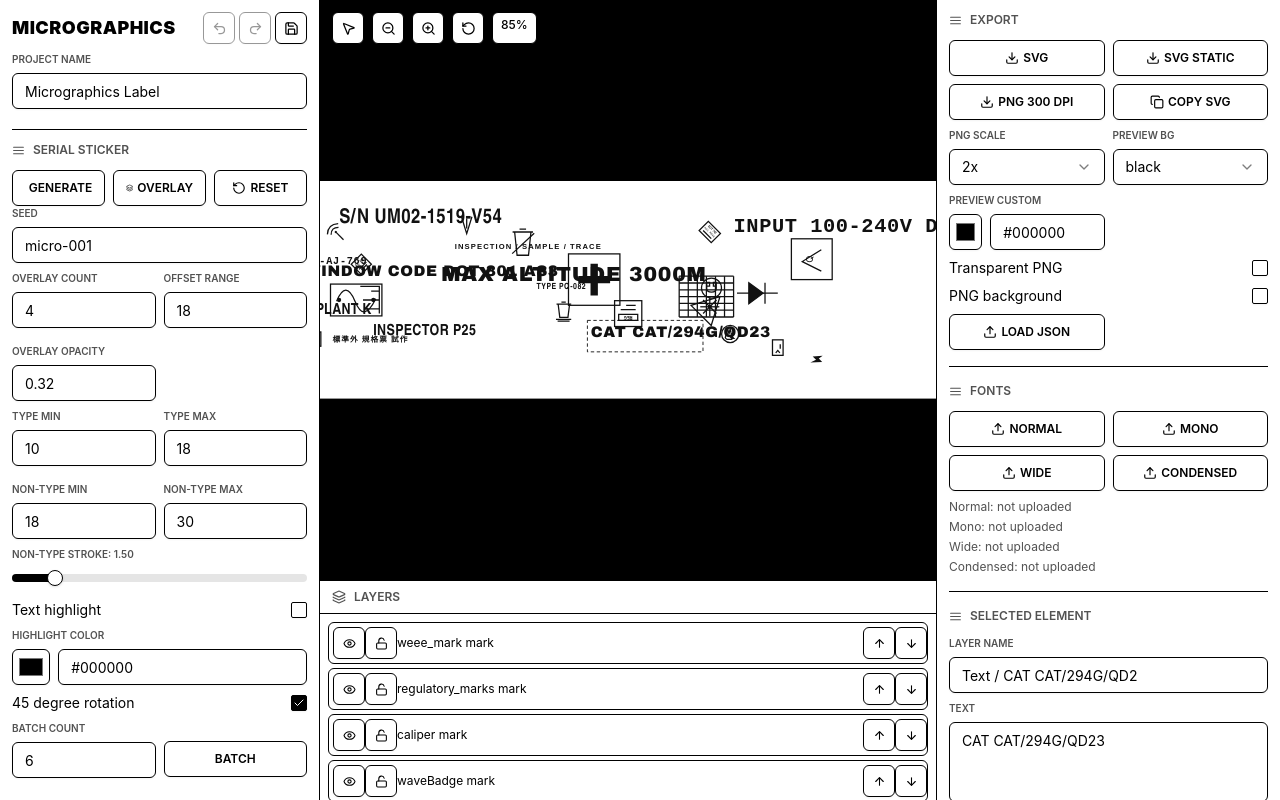
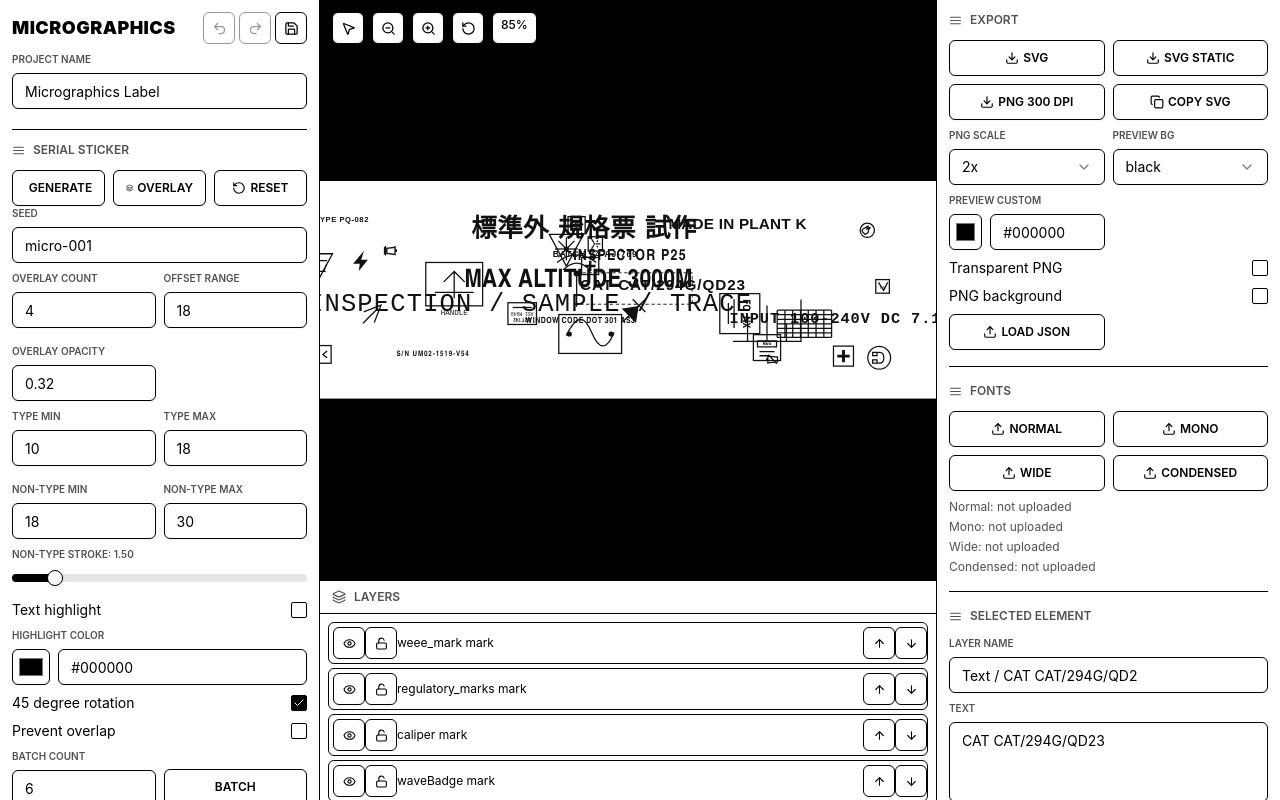
Before and after one commit to h9x000/Micrographics.app, a React (Vite) app: page / in a window 1280 px wide. Built offline with nearby package versions, Linux system fonts and the light colour scheme.

Commit message:
Add overlap prevention toggle

```diff
--- a/src/App.tsx
+++ b/src/App.tsx
@@ -69,11 +69,125 @@ function clampElement(element: GraphicElement, project: Project): GraphicElement
 }
 
 function applyElementPatch(element: GraphicElement, patch: Partial<GraphicElement>, project: Project): GraphicElement {
-  return clampElement({ ...element, ...patch } as GraphicElement, project);
+  const patched = clampElement({ ...element, ...patch } as GraphicElement, project);
+  if (project.generator.preventOverlap && elementOverlaps(patched, project, new Set([element.id]))) {
+    return clampElement(element, project);
+  }
+  return patched;
 }
 
 function clampProjectElements(project: Project): Project {
   return { ...project, elements: project.elements.map((element) => clampElement(element, project)) };
+}
+
+interface Rect {
+  x: number;
+  y: number;
+  width: number;
+  height: number;
+}
+
+function estimateTextLineWidth(line: string, element: TextElement) {
+  const family = element.fontFamily.toLowerCase();
+  const baseFactor = family.includes("mono") ? 0.62 : family.includes("condensed") ? 0.54 : family.includes("wide") || family.includes("black") ? 0.76 : 0.66;
+  const glyphWidth = Array.from(line).reduce((total, char) => {
+    const codePoint = char.codePointAt(0) ?? 0;
+    const factor = /\s/.test(char) ? 0.35 : codePoint > 255 ? 0.95 : /[.,:;|/\\-]/.test(char) ? 0.4 : baseFactor;
+    return total + element.fontSize * factor;
+  }, 0);
+  return glyphWidth + Math.max(0, line.length - 1) * element.letterSpacing;
+}
+
+function baseElementRect(element: GraphicElement): Rect {
+  if (element.kind !== "text") {
+    return { x: element.x, y: element.y, width: element.width, height: element.height };
+  }
+  const lines = transformedText(element).split("\n");
+  const width = Math.max(element.width, ...lines.map((line) => estimateTextLineWidth(line, element)));
+  const height = Math.max(element.height, lines.length * element.fontSize * element.lineHeight);
+  return { x: element.x, y: element.y, width, height };
+}
+
+function elementRect(element: GraphicElement): Rect {
+  const baseRect = baseElementRect(element);
+  const rotation = ((element.rotation % 360) + 360) % 360;
+  if (rotation === 0) {
+    return baseRect;
+  }
+  const radians = rotation * Math.PI / 180;
+  const cos = Math.cos(radians);
+  const sin = Math.sin(radians);
+  const origin = { x: element.x + element.width / 2, y: element.y + element.height / 2 };
+  const corners = [
+    { x: baseRect.x, y: baseRect.y },
+    { x: baseRect.x + baseRect.width, y: baseRect.y },
+    { x: baseRect.x + baseRect.width, y: baseRect.y + baseRect.height },
+    { x: baseRect.x, y: baseRect.y + baseRect.height }
+  ].map((point) => ({
+    x: origin.x + (point.x - origin.x) * cos - (point.y - origin.y) * sin,
+    y: origin.y + (point.x - origin.x) * sin + (point.y - origin.y) * cos
+  }));
+  const xs = corners.map((point) => point.x);
+  const ys = corners.map((point) => point.y);
+  const left = Math.min(...xs);
+  const top = Math.min(...ys);
+  return {
+    x: left,
+    y: top,
+    width: Math.max(...xs) - left,
+    height: Math.max(...ys) - top
+  };
+}
+
+function rectsOverlap(a: Rect, b: Rect) {
+  return a.x < b.x + b.width && a.x + a.width > b.x && a.y < b.y + b.height && a.y + a.height > b.y;
+}
+
+function elementOverlaps(element: GraphicElement, project: Project, ignoredIds = new Set<string>()) {
+  if (!element.visible) return false;
+  const rect = elementRect(element);
+  return project.elements.some((other) => other.visible && !ignoredIds.has(other.id) && rectsOverlap(rect, elementRect(other)));
+}
+
+function findOpenElementPosition(element: GraphicElement, project: Project, ignoredIds = new Set<string>()): GraphicElement | null {
+  const clamped = clampElement(element, project);
+  if (!elementOverlaps(clamped, project, ignoredIds)) return clamped;
+
+  const grid = Math.max(1, project.canvas.gridSize || 8);
+  const maxX = Math.max(0, project.canvas.width - clamped.width);
+  const maxY = Math.max(0, project.canvas.height - clamped.height);
+  let best: GraphicElement | null = null;
+  let bestDistance = Number.POSITIVE_INFINITY;
+
+  for (let y = 0; y <= maxY; y += grid) {
+    for (let x = 0; x <= maxX; x += grid) {
+      const candidate = { ...clamped, x, y } as GraphicElement;
+      if (elementOverlaps(candidate, project, ignoredIds)) continue;
+      const distance = (x - clamped.x) ** 2 + (y - clamped.y) ** 2;
+      if (distance < bestDistance) {
+        best = candidate;
+        bestDistance = distance;
+      }
+    }
+  }
+
+  return best;
+}
+
+function resolveProjectOverlaps(project: Project): Project {
+  const clamped = clampProjectElements(project);
+  if (!clamped.generator.preventOverlap) return clamped;
+
+  const placed: GraphicElement[] = [];
+  const elements = clamped.elements.map((element) => {
+    if (!element.visible) return element;
+    const placedProject = { ...clamped, elements: placed };
+    const next = findOpenElementPosition(element, placedProject) ?? element;
+    placed.push(next);
+    return next;
+  });
+
+  return { ...clamped, elements };
 }
 
 function roundedCanvasWidth(width: number, gridSize: number): number {
@@ -82,7 +196,7 @@ function roundedCanvasWidth(width: number, gridSize: number): number {
 }
 
 function cleanProject(project: Project): Project {
-  return clampProjectElements({
+  return resolveProjectOverlaps({
     ...project,
     palette: "blackWhite",
     customPalette: ["#111111", "#ffffff", "#111111"],
@@ -96,7 +210,8 @@ function cleanProject(project: Project): Project {
       template: "serial",
       textHighlight: project.generator?.textHighlight ?? false,
       textHighlightColor: project.generator?.textHighlightColor ?? "#000000",
-      allow45Rotation: project.generator?.allow45Rotation ?? true
+      allow45Rotation: project.generator?.allow45Rotation ?? true,
+      preventOverlap: project.generator?.preventOverlap ?? false
     },
     fonts: {
       normal: project.fonts?.normal ?? null,
@@ -290,8 +405,13 @@ function App() {
     commit((p) => {
       const clones = p.elements
         .filter((el) => p.selectedIds.includes(el.id))
-        .map((el) => clampElement({ ...el, id: `${el.id}-copy-${Date.now()}`, name: `${el.name} copy`, x: el.x + 16, y: el.y + 16, locked: false }, p));
-      return { ...p, elements: [...p.elements, ...(clones as GraphicElement[])], selectedIds: clones.map((el) => el.id) };
+        .map((el) => ({ ...el, id: `${el.id}-copy-${Date.now()}`, name: `${el.name} copy`, x: el.x + 16, y: el.y + 16, locked: false } as GraphicElement))
+        .reduce<GraphicElement[]>((placed, clone) => {
+          const projectWithPlaced = { ...p, elements: [...p.elements, ...placed] };
+          const next = p.generator.preventOverlap ? findOpenElementPosition(clone, projectWithPlaced) : clampElement(clone, p);
+          return next ? [...placed, next] : placed;
+        }, []);
+      return { ...p, elements: [...p.elements, ...clones], selectedIds: clones.map((el) => el.id) };
     });
   }
 
@@ -321,7 +441,10 @@ function App() {
       lineHeight: 1.1,
       transform: "uppercase"
     };
-    commit((p) => ({ ...p, elements: [...p.elements, el], selectedIds: [el.id] }));
+    commit((p) => {
+      const next = p.generator.preventOverlap ? findOpenElementPosition(el, p) : clampElement(el, p);
+      return next ? { ...p, elements: [...p.elements, next], selectedIds: [next.id] } : p;
+    });
   }
 
   function addShape(shape: ShapeElement["shape"]) {
@@ -345,7 +468,10 @@ function App() {
       rows: 4,
       columns: 6
     };
-    commit((p) => ({ ...p, elements: [...p.elements, el], selectedIds: [el.id] }));
+    commit((p) => {
+      const next = p.generator.preventOverlap ? findOpenElementPosition(el, p) : clampElement(el, p);
+      return next ? { ...p, elements: [...p.elements, next], selectedIds: [next.id] } : p;
+    });
   }
 
   function addIcon(icon: IconElement["icon"]) {
@@ -368,7 +494,10 @@ function App() {
       visible: true,
       locked: false
     };
-    commit((p) => ({ ...p, elements: [...p.elements, el], selectedIds: [el.id] }));
+    commit((p) => {
+      const next = p.generator.preventOverlap ? findOpenElementPosition(el, p) : clampElement(el, p);
+      return next ? { ...p, elements: [...p.elements, next], selectedIds: [next.id] } : p;
+    });
   }
 
   function loadProjectJson(event: ChangeEvent<HTMLInputElement>) {
@@ -472,7 +601,7 @@ function App() {
         <Section title="Serial Sticker">
           <div className="mt-2 grid grid-cols-3 gap-2">
             <button className="tool-button" onClick={() => commit((p) => regenerate(p, `${p.generator.seed}-${Date.now()}`))}><Shuffle size={14} />Generate</button>
-            <button className="tool-button" onClick={() => commit((p) => ({ ...p, elements: [...p.elements, ...makeOverlay(p)] }))}><Layers size={14} />Overlay</button>
+            <button className="tool-button" onClick={() => commit((p) => resolveProjectOverlaps({ ...p, elements: [...p.elements, ...makeOverlay(p)] }))}><Layers size={14} />Overlay</button>
             <button className="tool-button" onClick={() => commit(() => cleanProject(createProject("micro-001", "serial")))}><RotateCcw size={14} />Reset</button>
           </div>
           <Field label="Seed" value={project.generator.seed} onChange={(seed) => silent((p) => ({ ...p, generator: { ...p.generator, seed }, humanize: { ...p.humanize, seed } }))} />
@@ -491,9 +620,10 @@ function App() {
           <Toggle label="Text highlight" checked={project.generator.textHighlight ?? false} onChange={(textHighlight) => commit((p) => ({ ...p, generator: { ...p.generator, textHighlight } }))} />
           <ColorField label="Highlight color" value={project.generator.textHighlightColor ?? "#000000"} onChange={(textHighlightColor) => commit((p) => ({ ...p, generator: { ...p.generator, textHighlightColor } }))} />
           <Toggle label="45 degree rotation" checked={project.generator.allow45Rotation ?? true} onChange={(allow45Rotation) => commit((p) => ({ ...p, generator: { ...p.generator, allow45Rotation } }))} />
+          <Toggle label="Prevent overlap" checked={project.generator.preventOverlap ?? false} onChange={(preventOverlap) => commit((p) => resolveProjectOverlaps({ ...p, generator: { ...p.generator, preventOverlap } }))} />
           <div className="grid grid-cols-2 gap-2">
             <NumberField label="Batch count" value={project.generator.batchCount} onChange={(batchCount) => commit((p) => ({ ...p, generator: { ...p.generator, batchCount } }))} />
-            <button className="tool-button mt-5" onClick={() => commit((p) => clampProjectElements({ ...p, generator: { ...p.generator, seed: `batch-${Date.now()}`, template: "serial" }, elements: Array.from({ length: p.generator.batchCount }, (_, i) => templates.serial.build(`${p.generator.seed}-${i}`, p.generator).elements.map((el) => ({ ...el, id: `${el.id}-batch-${i}`, x: el.x + (i % 3) * 32, y: el.y + Math.floor(i / 3) * 24, opacity: 0.55 }))).flat() as GraphicElement[] }))}>Batch</button>
+            <button className="tool-button mt-5" onClick={() => commit((p) => resolveProjectOverlaps({ ...p, generator: { ...p.generator, seed: `batch-${Date.now()}`, template: "serial" }, elements: Array.from({ length: p.generator.batchCount }, (_, i) => templates.serial.build(`${p.generator.seed}-${i}`, p.generator).elements.map((el) => ({ ...el, id: `${el.id}-batch-${i}`, x: el.x + (i % 3) * 32, y: el.y + Math.floor(i / 3) * 24, opacity: 0.55 }))).flat() as GraphicElement[] }))}>Batch</button>
           </div>
         </Section>
         <Section title="Humanize">
@@ -788,7 +918,7 @@ function LayerList({ project, commit, select, moveLayer }: { project: Project; c
       <div className="flex-1 overflow-auto p-2">
         {[...project.elements].reverse().map((el) => (
           <div key={el.id} className={`mb-1 grid grid-cols-[28px_28px_1fr_28px_28px] items-center gap-1 rounded-md border px-1 py-1 text-xs ${project.selectedIds.includes(el.id) ? "border-black bg-neutral-100" : "border-black bg-white"}`} onClick={() => select(el.id)}>
-            <button className="icon-button" title="Show/hide" onClick={(event) => { event.stopPropagation(); commit((p) => ({ ...p, elements: p.elements.map((item) => item.id === el.id ? { ...item, visible: !item.visible } : item) })); }}>{el.visible ? <Eye size={13} /> : <EyeOff size={13} />}</button>
+            <button className="icon-button" title="Show/hide" onClick={(event) => { event.stopPropagation(); commit((p) => resolveProjectOverlaps({ ...p, elements: p.elements.map((item) => item.id === el.id ? { ...item, visible: !item.visible } : item) })); }}>{el.visible ? <Eye size={13} /> : <EyeOff size={13} />}</button>
             <button className="icon-button" title="Lock" onClick={(event) => { event.stopPropagation(); commit((p) => ({ ...p, elements: p.elements.map((item) => item.id === el.id ? { ...item, locked: !item.locked } : item) })); }}>{el.locked ? <Lock size={13} /> : <LockOpen size={13} />}</button>
             <span className="truncate">{el.name}</span>
             <button className="icon-button" title="Move up" onClick={(event) => { event.stopPropagation(); moveLayer(el.id, 1); }}><ArrowUp size={13} /></button>
--- a/src/generator.ts
+++ b/src/generator.ts
@@ -140,6 +140,82 @@ function overlaps(a: Rect, b: Rect, gap: number) {
   return a.x < b.x + b.w + gap && a.x + a.w + gap > b.x && a.y < b.y + b.h + gap && a.y + a.h + gap > b.y;
 }
 
+function transformedTextValue(element: TextElement) {
+  if (element.transform === "uppercase") return element.text.toUpperCase();
+  if (element.transform === "lowercase") return element.text.toLowerCase();
+  return element.text;
+}
+
+function estimateTextLineWidth(line: string, element: TextElement) {
+  const family = element.fontFamily.toLowerCase();
+  const baseFactor = family.includes("mono") ? 0.62 : family.includes("condensed") ? 0.54 : family.includes("wide") || family.includes("black") ? 0.76 : 0.66;
+  const glyphWidth = Array.from(line).reduce((total, char) => {
+    const codePoint = char.codePointAt(0) ?? 0;
+    const factor = /\s/.test(char) ? 0.35 : codePoint > 255 ? 0.95 : /[.,:;|/\\-]/.test(char) ? 0.4 : baseFactor;
+    return total + element.fontSize * factor;
+  }, 0);
+  return glyphWidth + Math.max(0, line.length - 1) * element.letterSpacing;
+}
+
+function baseElementRect(element: GraphicElement): Rect {
+  if (element.kind !== "text") {
+    return { x: element.x, y: element.y, w: element.width, h: element.height };
+  }
+  const lines = transformedTextValue(element).split("\n");
+  const w = Math.max(element.width, ...lines.map((line) => estimateTextLineWidth(line, element)));
+  const h = Math.max(element.height, lines.length * element.fontSize * element.lineHeight);
+  return { x: element.x, y: element.y, w, h };
+}
+
+function elementRect(element: GraphicElement): Rect {
+  const baseRect = baseElementRect(element);
+  const rotation = ((element.rotation % 360) + 360) % 360;
+  if (rotation === 0) {
+    return baseRect;
+  }
+  const radians = rotation * Math.PI / 180;
+  const cos = Math.cos(radians);
+  const sin = Math.sin(radians);
+  const origin = { x: element.x + element.width / 2, y: element.y + element.height / 2 };
+  const corners = [
+    { x: baseRect.x, y: baseRect.y },
+    { x: baseRect.x + baseRect.w, y: baseRect.y },
+    { x: baseRect.x + baseRect.w, y: baseRect.y + baseRect.h },
+    { x: baseRect.x, y: baseRect.y + baseRect.h }
+  ].map((point) => ({
+    x: origin.x + (point.x - origin.x) * cos - (point.y - origin.y) * sin,
+    y: origin.y + (point.x - origin.x) * sin + (point.y - origin.y) * cos
+  }));
+  const xs = corners.map((point) => point.x);
+  const ys = corners.map((point) => point.y);
+  const left = Math.min(...xs);
+  const top = Math.min(...ys);
+  return {
+    x: left,
+    y: top,
+    w: Math.max(...xs) - left,
+    h: Math.max(...ys) - top
+  };
+}
+
+function rotatedSlotSize(width: number, height: number, rotation: number) {
+  const rotationValue = ((rotation % 360) + 360) % 360;
+  if (rotationValue === 0 || rotationValue === 180) {
+    return { width, height, offsetX: 0, offsetY: 0 };
+  }
+  const radians = rotationValue * Math.PI / 180;
+  const cos = Math.abs(Math.cos(radians));
+  const sin = Math.abs(Math.sin(radians));
+  const rotatedWidth = width * cos + height * sin;
+  const rotatedHeight = width * sin + height * cos;
+  return {
+    width: rotatedWidth,
+    height: rotatedHeight,
+    offsetX: (rotatedWidth - width) / 2,
+    offsetY: (rotatedHeight - height) / 2
+  };
+}
+
 interface Rect {
   x: number;
   y: number;
@@ -147,7 +223,7 @@ interface Rect {
   h: number;
 }
 
-function randomSlot(rng: Rng, canvas: CanvasSettings, width: number, height: number, occupied: Rect[], loose = false): Rect {
+function randomSlot(rng: Rng, canvas: CanvasSettings, width: number, height: number, occupied: Rect[], loose = false, strict = false): Rect | null {
   const grid = canvas.gridSize || 8;
   const gap = loose ? 0 : pick(rng, [8, 8, 16, 24]);
   const maxX = Math.max(canvas.padding, canvas.width - canvas.padding - width);
@@ -164,6 +240,7 @@ function randomSlot(rng: Rng, canvas: CanvasSettings, width: number, height: num
       return rect;
     }
   }
+  if (strict) return null;
   const rect = {
     x: Math.round(between(rng, canvas.padding, maxX) / grid) * grid,
     y: Math.round(between(rng, canvas.padding, maxY) / grid) * grid,
@@ -181,13 +258,14 @@ function paletteFor(seed: string, canvas: CanvasSettings) {
   return palette;
 }
 
-function componentLibrary(rng: Rng, canvas: CanvasSettings, seed: string, settings?: Partial<Project["generator"]>): { type: Array<() => GraphicElement>; nonType: Array<() => GraphicElement> } {
+function componentLibrary(rng: Rng, canvas: CanvasSettings, seed: string, settings?: Partial<Project["generator"]>): { type: Array<() => GraphicElement | null>; nonType: Array<() => GraphicElement | null> } {
   const m = metadata(rng);
   const palette = paletteFor(seed, canvas);
   const occupied: Rect[] = [];
   const rotations = rotationOptions(settings?.allow45Rotation ?? true);
   const nonTypeStrokeWidth = normalizeStrokeWidth(settings?.nonTypeStrokeWidth ?? 1.5);
-  const makeSlot = (w: number, h: number, loose = false) => randomSlot(rng, canvas, w, h, occupied, loose);
+  const preventOverlap = settings?.preventOverlap ?? false;
+  const makeSlot = (w: number, h: number, loose = false) => randomSlot(rng, canvas, w, h, occupied, loose, preventOverlap);
   const label = () => pick(rng, ["NX", "FC", "RU", "TC", "SA", "Q", "VX", "K"]);
   const glyphs = ["⏚", "⎓", "⏻", "⌁", "⌖", "⌬", "◆", "◇", "□", "▣", "▲", "△", "●", "○", "※", "№", "Ω", "µ", "±", "↯"];
   const textLines = [
@@ -245,34 +323,44 @@ function componentLibrary(rng: Rng, canvas: CanvasSettings, seed: string, settin
     const w = pick(rng, [96, 128, 160, 208, 264, 336, 416]);
     const fs = pick(rng, [8, 9, 10, 12, 14, 18, 24, 30]);
     const h = Math.max(14, Math.ceil(fs * pick(rng, [1.2, 1.6, 2.2])));
-    const slot = makeSlot(w, h);
     const value = textQueue[i % textQueue.length];
     const role = pick(rng, ["normal", "mono", "wide", "condensed"] as FontRole[]);
-    const el = role === "mono" ? mono(rng, `Data / ${value.slice(0, 16)}`, value, slot.x, slot.y, w, h, fs, pick(rng, [500, 600, 700])) : text(rng, `Text / ${value.slice(0, 16)}`, value, slot.x, slot.y, w, h, fs, pick(rng, [600, 700, 800, 900]), role);
+    const el = role === "mono" ? mono(rng, `Data / ${value.slice(0, 16)}`, value, 0, 0, w, h, fs, pick(rng, [500, 600, 700])) : text(rng, `Text / ${value.slice(0, 16)}`, value, 0, 0, w, h, fs, pick(rng, [600, 700, 800, 900]), role);
     el.fill = pick(rng, [palette.fg, palette.fg, palette.muted]);
     el.stroke = "none";
     el.strokeWidth = 0;
+    const bounds = preventOverlap ? elementRect(el) : { w, h };
+    const slot = makeSlot(bounds.w, bounds.h);
+    if (!slot) return null;
+    el.x = slot.x;
+    el.y = slot.y;
     return el;
   };
 
   const shapeFactory = (kind: ShapeKind) => () => {
     const w = pick(rng, [32, 48, 64, 96, 128, 176, 240]);
     const h = kind === "barcode" ? pick(rng, [36, 48, 72, 96]) : pick(rng, [16, 24, 32, 48, 64, 96, 144]);
-    const slot = makeSlot(w, Math.max(1, h));
-    const el = shape(rng, kind, `${kind} component`, slot.x, slot.y, w, Math.max(1, h), kind === "rect" || kind === "pill" || kind === "grid" ? "none" : palette.fg, pick(rng, [palette.fg, palette.fg, palette.muted]));
+    const rotation = pick(rng, rotations);
+    const slotSize = preventOverlap ? rotatedSlotSize(w, Math.max(1, h), rotation) : { width: w, height: Math.max(1, h), offsetX: 0, offsetY: 0 };
+    const slot = makeSlot(slotSize.width, slotSize.height);
+    if (!slot) return null;
+    const el = shape(rng, kind, `${kind} component`, slot.x + slotSize.offsetX, slot.y + slotSize.offsetY, w, Math.max(1, h), kind === "rect" || kind === "pill" || kind === "grid" ? "none" : palette.fg, pick(rng, [palette.fg, palette.fg, palette.muted]));
     el.strokeWidth = nonTypeStrokeWidth;
-    el.rotation = pick(rng, rotations);
+    el.rotation = rotation;
     return el;
   };
 
   const iconFactory = (kind: IconKind) => () => {
     const size = pick(rng, [20, 24, 28, 32, 40, 48, 56, 72, 88]);
-    const slot = makeSlot(size, size);
-    const el = icon(rng, kind, `${kind} mark`, slot.x, slot.y, size, kind === "cert" || kind === "stamp" || kind === "logo" ? label() : kind === "glyph" ? pick(rng, glyphs) : undefined);
+    const rotation = pick(rng, rotations);
+    const slotSize = preventOverlap ? rotatedSlotSize(size, size, rotation) : { width: size, height: size, offsetX: 0, offsetY: 0 };
+    const slot = makeSlot(slotSize.width, slotSize.height);
+    if (!slot) return null;
+    const el = icon(rng, kind, `${kind} mark`, slot.x + slotSize.offsetX, slot.y + slotSize.offsetY, size, kind === "cert" || kind === "stamp" || kind === "logo" ? label() : kind === "glyph" ? pick(rng, glyphs) : undefined);
     el.fill = palette.fg;
     el.stroke = pick(rng, [palette.fg, palette.fg, palette.muted]);
     el.strokeWidth = nonTypeStrokeWidth;
-    el.rotation = pick(rng, rotations);
+    el.rotation = rotation;
     return el;
   };
 
@@ -363,7 +451,7 @@ function randomComposition(seed: string, template: TemplateId, settings?: Partia
   const selected = [
     ...shuffle(rng, library.type).slice(0, typeCount),
     ...shuffle(rng, library.nonType).slice(0, nonTypeCount)
-  ].map((make) => clampElementToCanvas(make(), canvas));
+  ].map((make) => make()).filter((element): element is GraphicElement => Boolean(element)).map((element) => clampElementToCanvas(element, canvas));
   return { canvas, elements: selected };
 }
 
@@ -415,7 +503,8 @@ export function createProject(seed = "micro-001", template: TemplateId = serialT
       nonTypeStrokeWidth: 1.5,
       textHighlight: false,
       textHighlightColor: "#000000",
-      allow45Rotation: true
+      allow45Rotation: true,
+      preventOverlap: false
     },
     fonts: {
       normal: null,
@@ -435,7 +524,8 @@ export function regenerate(project: Project, seed: string, template = serialTemp
     nonTypeStrokeWidth: project.generator.nonTypeStrokeWidth,
     textHighlight: project.generator.textHighlight,
     textHighlightColor: project.generator.textHighlightColor,
-    allow45Rotation: project.generator.allow45Rotation
+    allow45Rotation: project.generator.allow45Rotation,
+    preventOverlap: project.generator.preventOverlap ?? false
   };
   const built = templates[serialTemplate].build(seed, settings);
   return {
@@ -451,6 +541,7 @@ export function regenerate(project: Project, seed: string, template = serialTemp
 export function makeOverlay(project: Project): GraphicElement[] {
   const rng = createRng(`${project.generator.seed}-overlay`);
   const overlays: GraphicElement[] = [];
+  const occupied = project.generator.preventOverlap ? project.elements.filter((el) => el.visible).map(elementRect) : [];
   for (let i = 0; i < project.generator.overlayCount; i += 1) {
     const seed = `${project.generator.seed}-${i}-${int(rng, 1, 9999)}`;
     const built = templates[serialTemplate].build(seed, project.generator);
@@ -458,7 +549,7 @@ export function makeOverlay(project: Project): GraphicElement[] {
     const dy = between(rng, -project.generator.overlayOffset, project.generator.overlayOffset);
     const rot = pick(rng, rotationOptions(project.generator.allow45Rotation));
     built.elements.forEach((el) => {
-      overlays.push(clampElementToCanvas({
+      const overlay = clampElementToCanvas({
         ...el,
         id: id(`overlay-${i}`, rng),
         name: `Overlay ${i + 1} / ${el.name}`,
@@ -469,7 +560,12 @@ export function makeOverlay(project: Project): GraphicElement[] {
         fill: el.fill === "none" ? "none" : black,
         stroke: el.stroke === "none" ? "none" : black,
         strokeWidth: normalizeStrokeWidth(el.strokeWidth)
-      }, project.canvas));
+      }, project.canvas);
+      const rect = elementRect(overlay);
+      if (!project.generator.preventOverlap || occupied.every((other) => !overlaps(rect, other, 0))) {
+        occupied.push(rect);
+        overlays.push(overlay);
+      }
     });
   }
   return overlays;
--- a/src/types.ts
+++ b/src/types.ts
@@ -179,6 +179,7 @@ export interface GeneratorSettings {
   textHighlight: boolean;
   textHighlightColor: string;
   allow45Rotation: boolean;
+  preventOverlap: boolean;
 }
 
 export type TemplateId =
```
